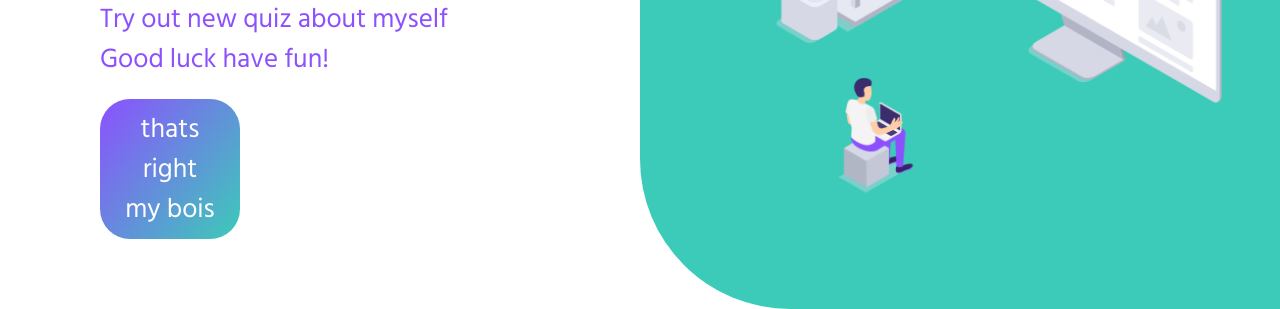
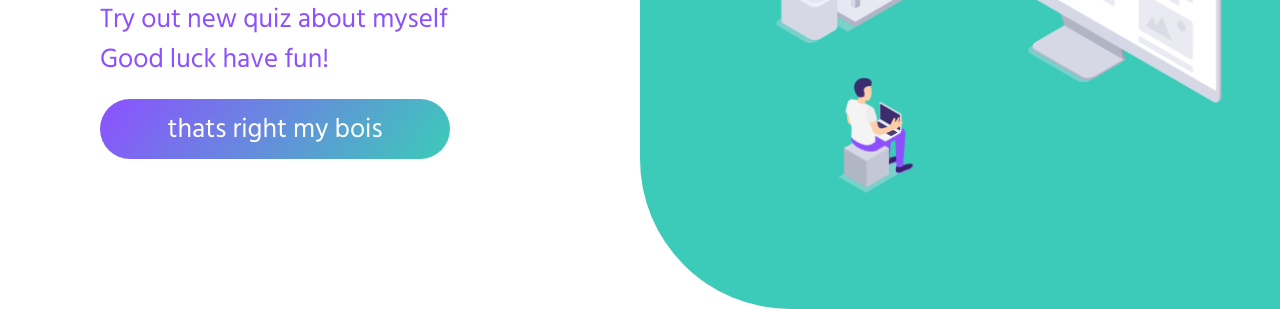
Before and after one commit to JonatanFront/Strona-internetowa, a plain HTML site: page index.html in a window 1280 px wide. Shown: the part 491-800 px from the top of the page. Drawn offline with Linux system fonts and the light colour scheme.

Commit message:
Update style.css

```diff
--- a/style.css
+++ b/style.css
@@ -157,12 +157,13 @@ body {
    padding: 10px 25px;
    border-radius: 30px;
    margin-top: 20px;
-   transition: 1s ease-in-out;
+   transition: ease-in-out 250ms;
+   width: 300px;
 }
 
 .button:hover {
-   width: 500px;
    cursor: pointer;
+   width: 450px;
 }
 
 .animated-text {
```
